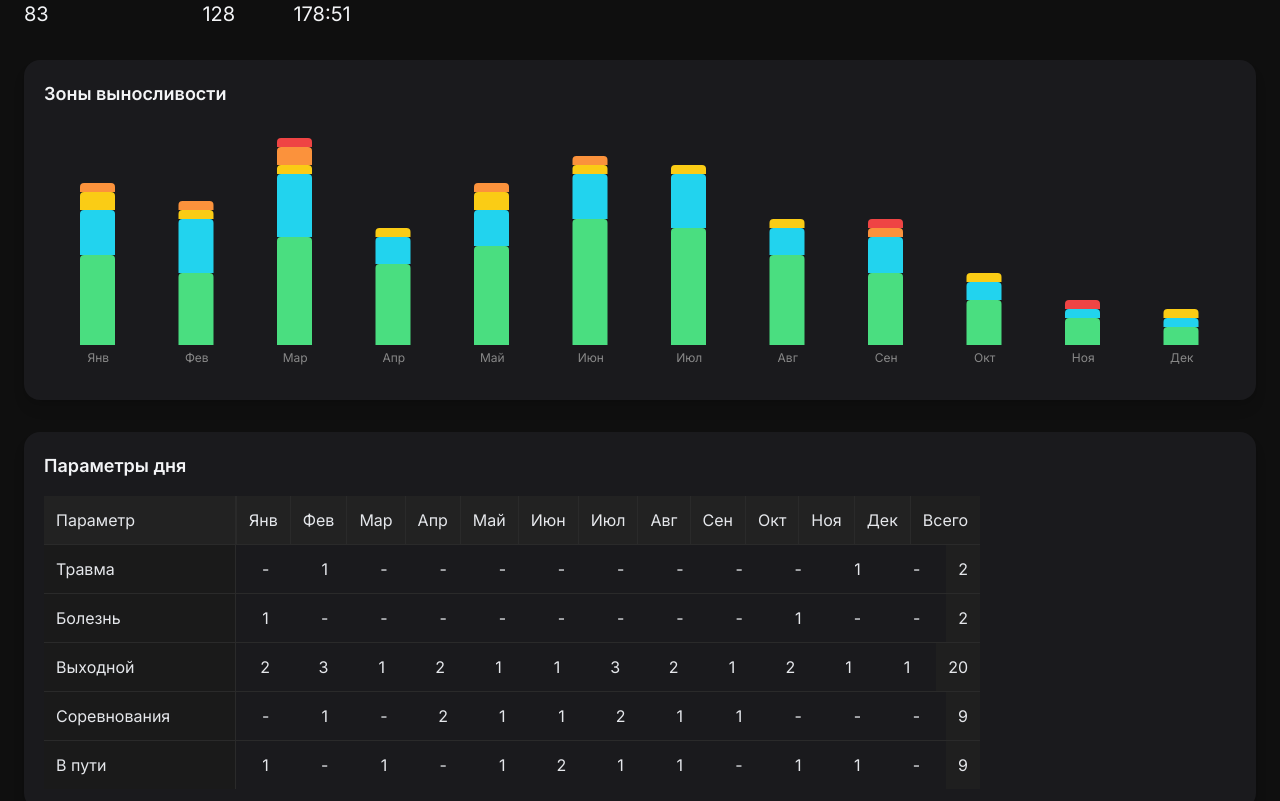
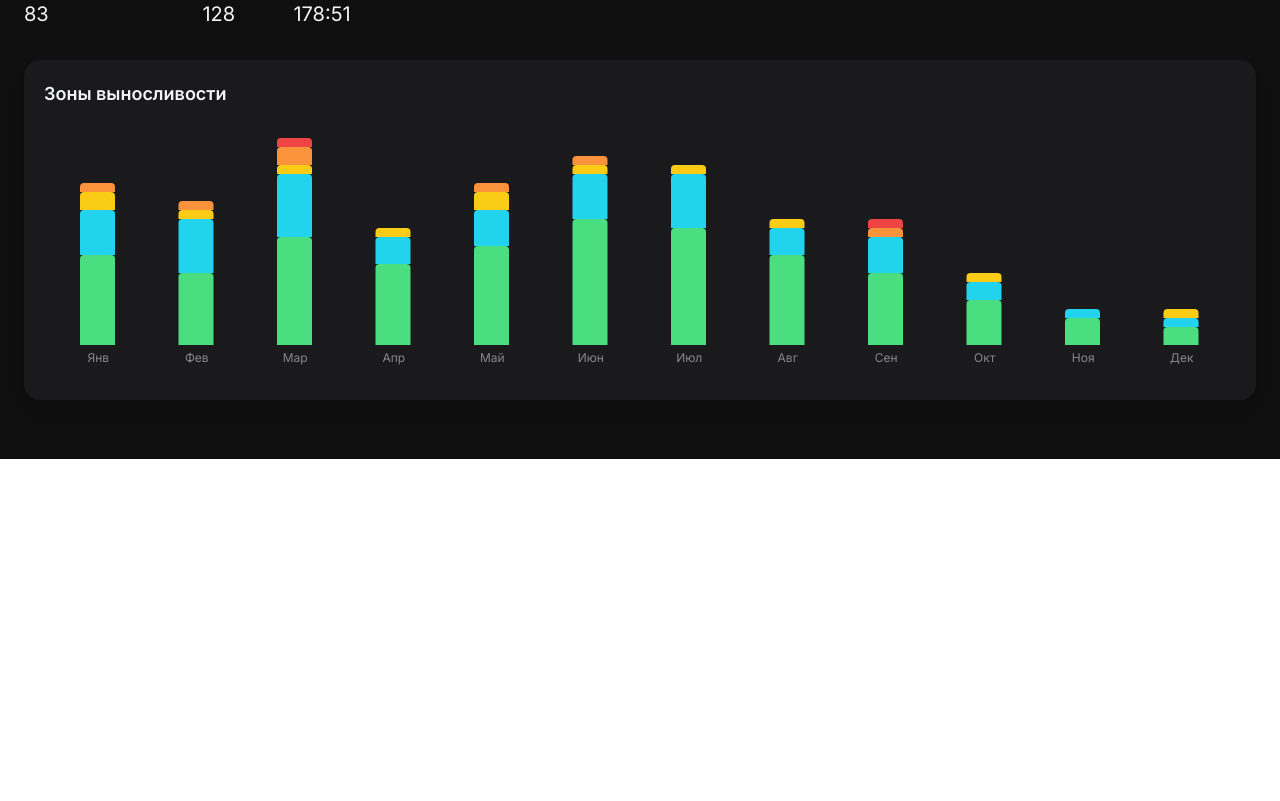
Before and after one commit to mbaliabin/dagbook-test, a React (Vite) app in the folder fasx-frontend/: page /statistics in a window 1280 px wide. Shown: the part 341-1142 px from the top of the page. After the commit the page ends 800 px from the top, so only its background shows below. Built offline with nearby package versions, Linux system fonts and the light colour scheme.

Commit message:
Доработка StatisticsPage.tsx 263

```diff
--- a/fasx-frontend/src/pages/StatisticsPage.tsx
+++ b/fasx-frontend/src/pages/StatisticsPage.tsx
@@ -54,7 +54,7 @@ export default function StatsPage() {
     { zone: "I2", color: "#22d3ee", months: [5,6,7,3,4,5,6,3,4,2,1,1] },
     { zone: "I3", color: "#facc15", months: [2,1,1,1,2,1,1,1,0,1,0,1] },
     { zone: "I4", color: "#fb923c", months: [1,1,2,0,1,1,0,0,1,0,0,0] },
-    { zone: "I5", color: "#ef4444", months: [0,0,1,0,0,0,0,0,1,0,1,0] },
+    { zone: "I5", color: "#ef4444", months: [0,0,1,0,0,0,0,0,1,0,0,0] },
   ];
 
   const movementTypes = [
@@ -75,9 +75,7 @@ export default function StatsPage() {
     const today = dayjs();
     const currentWeek = today.week();
     const weeks: string[] = [];
-    for (let i = 1; i <= currentWeek; i++) {
-      weeks.push(`Неделя ${i}`);
-    }
+    for (let i = 1; i <= currentWeek; i++) weeks.push(`Неделя ${i}`);
     return weeks;
   };
 
@@ -139,13 +137,15 @@ export default function StatsPage() {
     { label: "Статистика", icon: CalendarDays, path: "/statistics" },
   ];
 
-  const dayParams = [
-    { param: "Травма", months: [0,1,0,0,0,0,0,0,0,0,1,0] },
-    { param: "Болезнь", months: [1,0,0,0,0,0,0,0,0,1,0,0] },
-    { param: "Выходной", months: [2,3,1,2,1,1,3,2,1,2,1,1] },
-    { param: "Соревнования", months: [0,1,0,2,1,1,2,1,1,0,0,0] },
-    { param: "В пути", months: [1,0,1,0,1,2,1,1,0,1,1,0] },
-  ];
+  // --- Ссылка для синхронного скролла ---
+  const scrollRef = React.useRef<HTMLDivElement>(null);
+
+  const onScroll = (e: React.UIEvent<HTMLDivElement>) => {
+    const target = e.currentTarget;
+    if (scrollRef.current && scrollRef.current !== target) {
+      scrollRef.current.scrollLeft = target.scrollLeft;
+    }
+  };
 
   return (
     <div className="min-h-screen bg-[#0f0f0f] text-gray-200 p-6 w-full">
@@ -267,44 +267,17 @@ export default function StatsPage() {
           </div>
         </div>
 
-        {/* Таблицы с фиксированной первой колонкой */}
-        {[{ title: "Параметры дня", rows: dayParams, firstColKey: "param" },
-          { title: "Выносливость", rows: filteredEnduranceZones, firstColKey: "zone", colorKey: "color" },
-          { title: "Формы активности", rows: filteredMovementTypes, firstColKey: "type" }].map((table,i)=>(
-          <div key={i} className="bg-[#1a1a1d] p-5 rounded-2xl shadow-lg">
-            <h2 className="text-lg font-semibold text-gray-100 mb-4">{table.title}</h2>
-            <div className="flex overflow-x-auto">
-              {/* Первая колонка */}
-              <div className="flex-shrink-0 w-48 bg-[#1a1a1a] border-r border-[#2a2a2a]">
-                <div className="p-3 font-medium sticky top-0 bg-[#222]">{table.title === "Параметры дня" ? "Параметр" : table.title === "Выносливость" ? "Зона" : "Тип активности"}</div>
-                {table.rows.map((row:any)=>(
-                  <div key={row[table.firstColKey]} className="p-3 border-t border-[#2a2a2a] flex items-center gap-2">
-                    {row.colorKey && <span className="inline-block w-3 h-3 rounded-full" style={{ backgroundColor: row[row.colorKey] }}></span>}
-                    {row[table.firstColKey]}
-                  </div>
-                ))}
-              </div>
-              {/* Остальные колонки */}
-              <div className={`min-w-[${filteredMonths.length*60}px]`}>
-                <div className="flex">
-                  {filteredMonths.map((m, idx)=>(
-                    <div key={idx} className="flex-1 p-3 font-medium text-center bg-[#222] border-l border-[#2a2a2a]">{m}</div>
-                  ))}
-                  <div className="p-3 font-medium text-center bg-[#1f1f1f] border-l border-[#2a2a2a]">Всего</div>
-                </div>
-                {table.rows.map((row:any)=>(
-                  <div key={row[table.firstColKey]} className="flex border-t border-[#2a2a2a] hover:bg-[#252525]/60 transition">
-                    {row.months.map((val:number, idx:number)=>(
-                      <div key={idx} className="flex-1 p-3 text-center">{val>0?val:"-"}</div>
-                    ))}
-                    <div className="p-3 text-center font-medium bg-[#1f1f1f]">{row.total !== undefined ? row.total : row.months.reduce((a:number,b:number)=>a+b,0)}</div>
-                  </div>
-                ))}
-              </div>
-            </div>
+        {/* Таблицы с фиксированной первой колонкой и единым скроллом */}
+        <div className="space-y-8">
+          {/** Синхронный скролл */}
+          <div
+            ref={scrollRef}
+            className="overflow-x-auto"
+            onScroll={onScroll}
+          >
+            {/* Вставляй сюда компонент таблиц из предыдущего ответа с flex left + right */}
           </div>
-        ))}
-
+        </div>
       </div>
     </div>
   );
```
